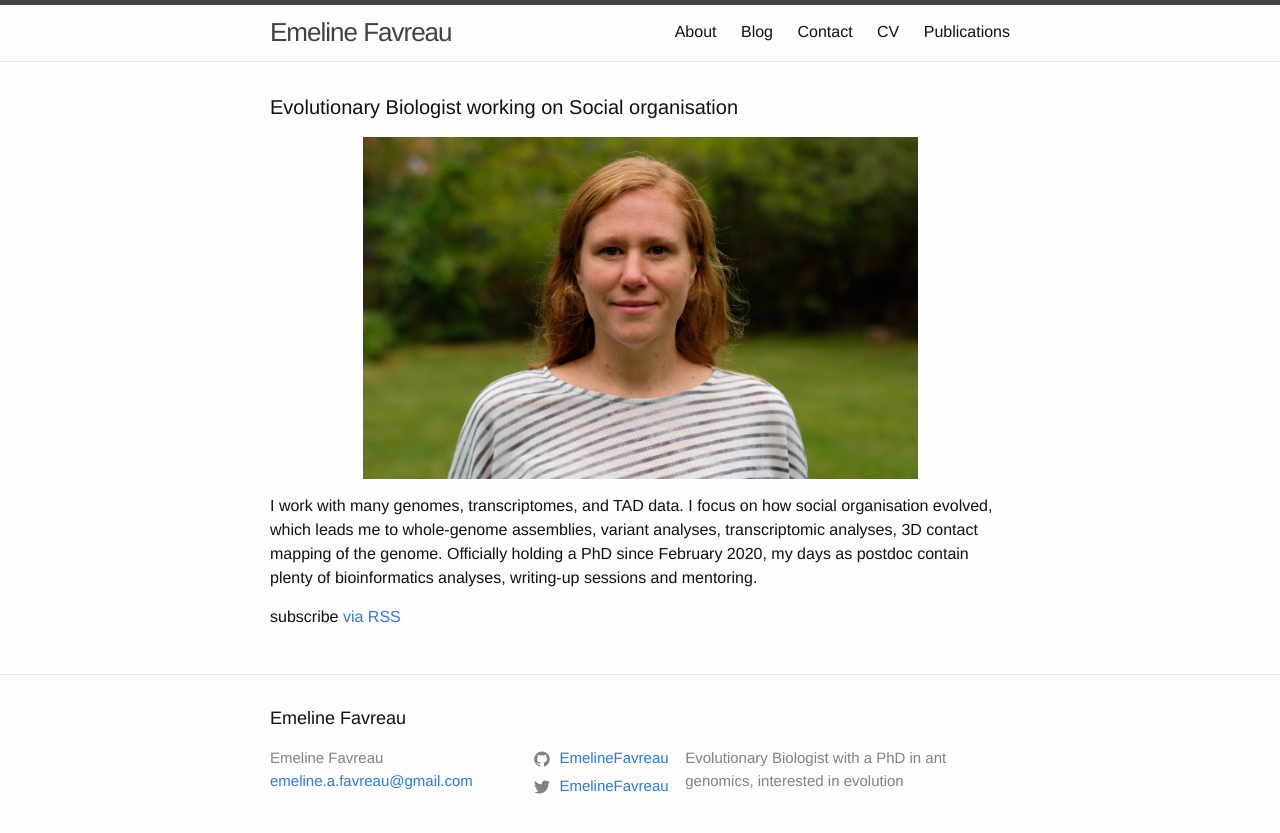
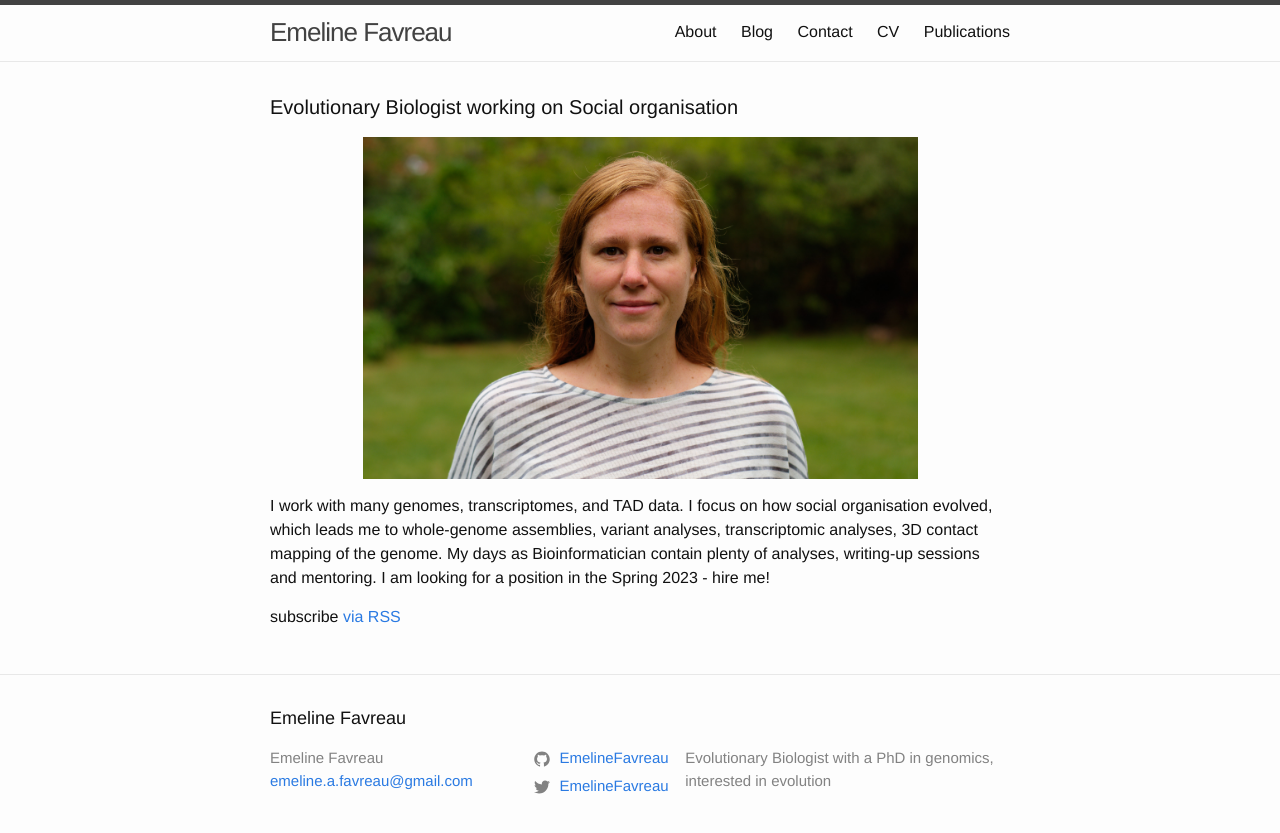
Before and after one commit to EmelineFavreau/EmelineFavreau.github.io, a Jekyll site: the page built from index.md, in a window 1280 px wide. Shown: the top 833 px of the page. Built offline with Jekyll 4.4.1, drawn with Linux system fonts in a browser that asks for light colours.

Commit message:
updating details for job search

```diff
--- a/_config.yml
+++ b/_config.yml
@@ -15,7 +15,7 @@
 # in the templates via {{ site.myvariable }}.
 title: Emeline Favreau
 email: emeline.a.favreau@gmail.com
-description: Evolutionary Biologist with a PhD in ant genomics, interested in evolution # >- # this means to ignore newlines until "baseurl:"
+description: Evolutionary Biologist with a PhD in genomics, interested in evolution # >- # this means to ignore newlines until "baseurl:"
 baseurl: "" # the subpath of your site, e.g. /blog
 url: "" # the base hostname & protocol for your site, e.g. http://example.com
 twitter_username: EmelineFavreau
--- a/index.md
+++ b/index.md
@@ -6,4 +6,4 @@ layout: home
 ---
 ![Emeline Favreau head and shoulder picture](assets/dr_emeline_favreau_DSCF0933_20-09-24.jpg)
 
-I work with many genomes, transcriptomes, and TAD data. I focus on how social organisation evolved, which leads me to whole-genome assemblies, variant analyses, transcriptomic analyses, 3D contact mapping of the genome. Officially holding a PhD since February 2020, my days as postdoc contain plenty of bioinformatics analyses, writing-up sessions and mentoring.
+I work with many genomes, transcriptomes, and TAD data. I focus on how social organisation evolved, which leads me to whole-genome assemblies, variant analyses, transcriptomic analyses, 3D contact mapping of the genome. My days as Bioinformatician contain plenty of analyses, writing-up sessions and mentoring. I am looking for a position in the Spring 2023 - hire me!
```
Also changed, not shown: about.md (+1 -1 lines), cv.md (+1 -1 lines).
